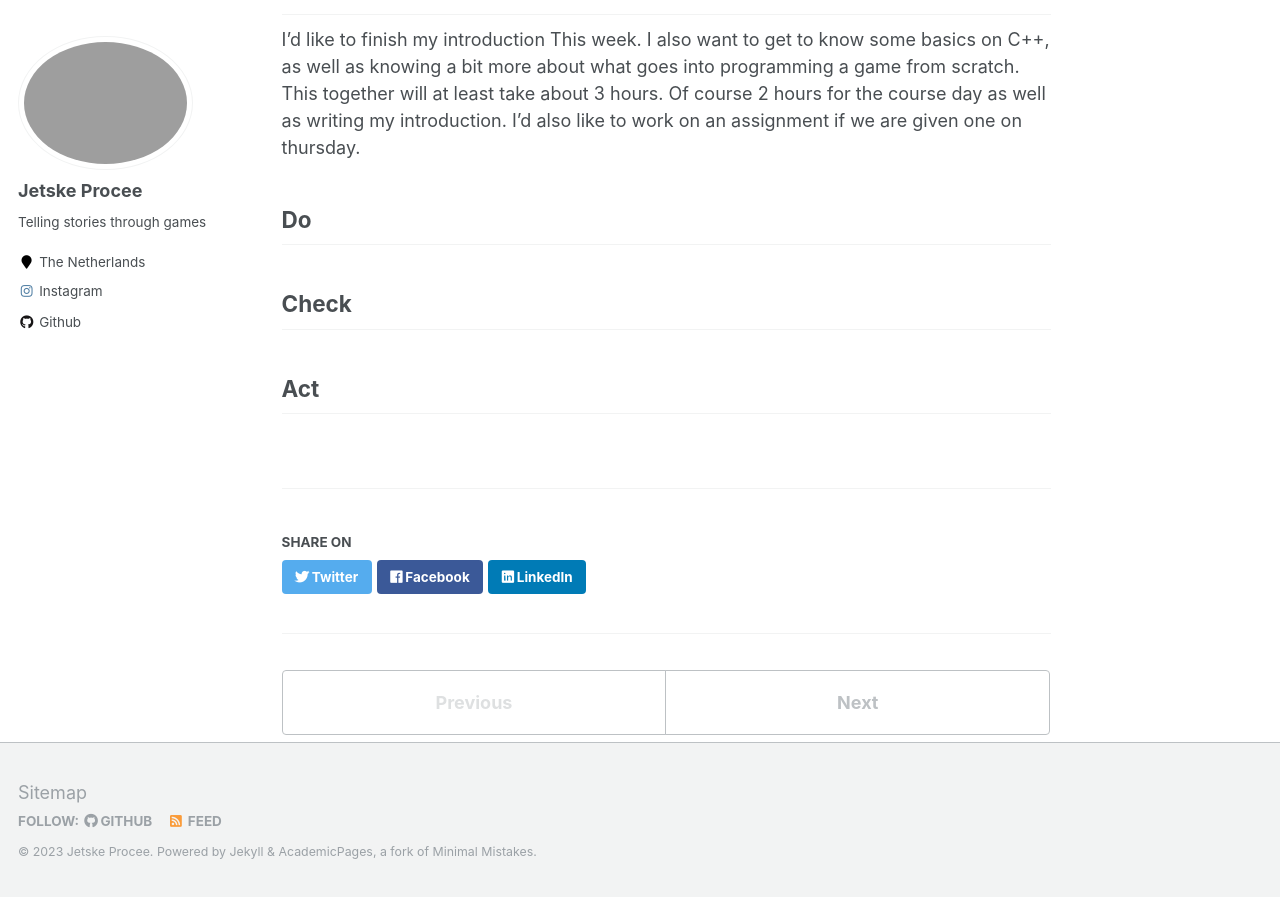
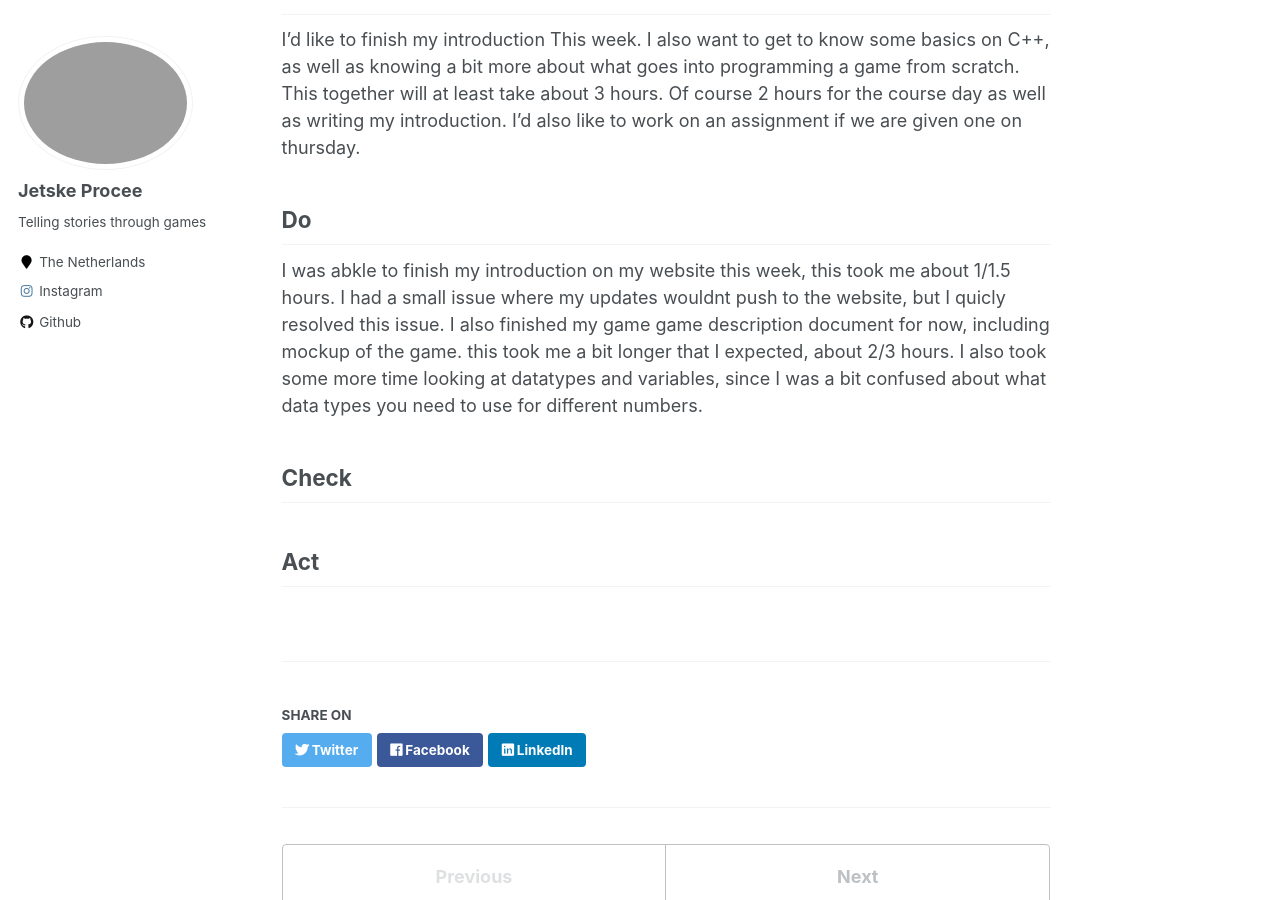
Before and after one commit to Jetplane444/Cpp-for-games, a Jekyll site: the page built from _learning/week-1.md, in a window 1280 px wide and 900 px high, scrolled down 338 px. Built offline with Jekyll 4.4.1, drawn with Linux system fonts in a browser that asks for light colours.

Commit message:
Updated week 1

```diff
--- a/_learning/week-1.md
+++ b/_learning/week-1.md
@@ -18,13 +18,7 @@
 
 ## Do
 
-<!---
-NOTE: Fill this in during the week.
-
-What were you actually able to accomplish? Was it more or less than what you planned? Was the amount of time you thought you would spend on it accurate? If not, what took longer than you thought it would?
-
-Provide as much context as possible. Use code snippets or take screenshots of what you were able to accomplish. Please provide references to any additional sources of information that helped you.
--->
+ I was abkle to finish my introduction on my website this week, this took me about 1/1.5 hours. I had a small issue where my updates wouldnt push to the website, but I quicly resolved this issue. I also finished my game game description document for now, including mockup of the game. this took me a bit longer that I expected, about 2/3 hours. I also took some more time looking at datatypes and variables, since I was a bit confused about what data types you need to use for different numbers.
 
 ## Check
 
```
